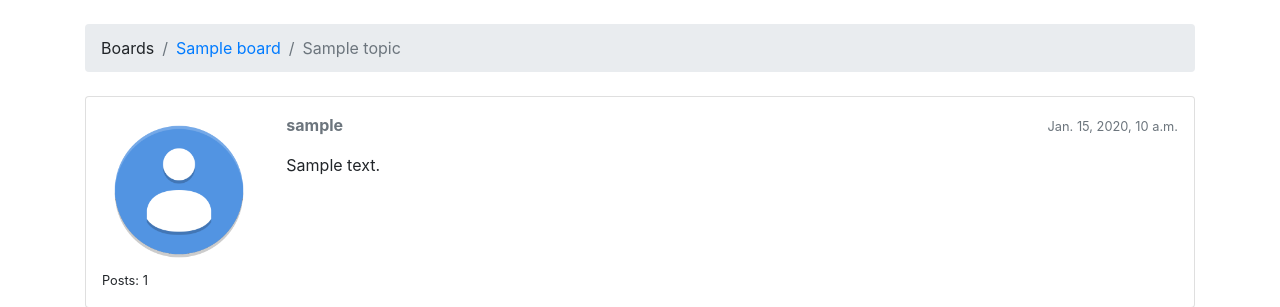
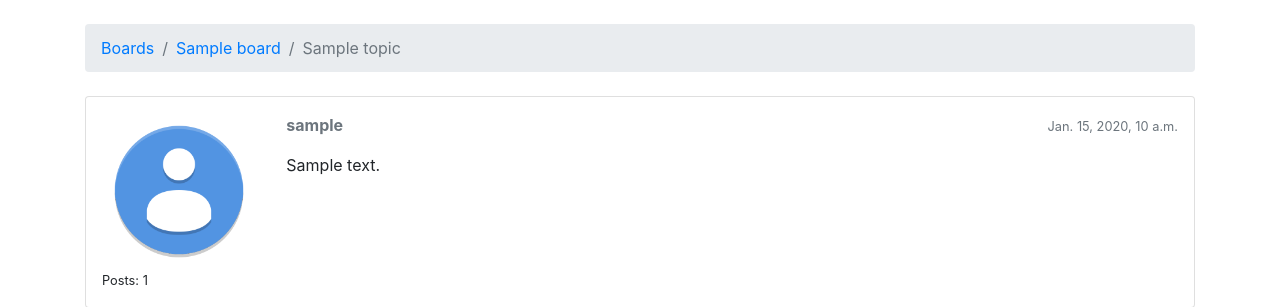
Before and after one commit to alexandrepasc/1stPlayDjango, a Django app: page /topic/1 in a window 1280 px wide. Shown: the part 44-351 px from the top of the page. Run offline with Django 3.2, Linux system fonts and the light colour scheme; tables that the repository leaves empty hold one stand-in row (values such as "Sample post"); some libraries are stand-ins or nearby versions; some web fonts are replaced.

Commit message:
Update topic
Add the token to form.
Add link to breadcrumb 1st item.

```diff
--- a/templates/topic.html
+++ b/templates/topic.html
@@ -7,7 +7,7 @@
 {% endblock %}
 
 {% block breadcrumb %}
-<li class="breadcrumb-item">Boards</li>
+<li class="breadcrumb-item"><a href="{% url 'home' %}">Boards</a></li>
 <li class="breadcrumb-item"><a href="{% url 'board_topics' board.id %}">{{ board.name }}</a></li>
 <li class="breadcrumb-item active">{{ topic.subject }}</li>
 {% endblock %}
@@ -49,6 +49,7 @@
 </div>
 <div id="divHide" style="display: none;">
     <form method="post" novalidate>
+        {% csrf_token %}
         {% include 'include/form.html' %}
         {% include 'include/normalFormButtons.html' %}
         <div style="float: right;">
```
